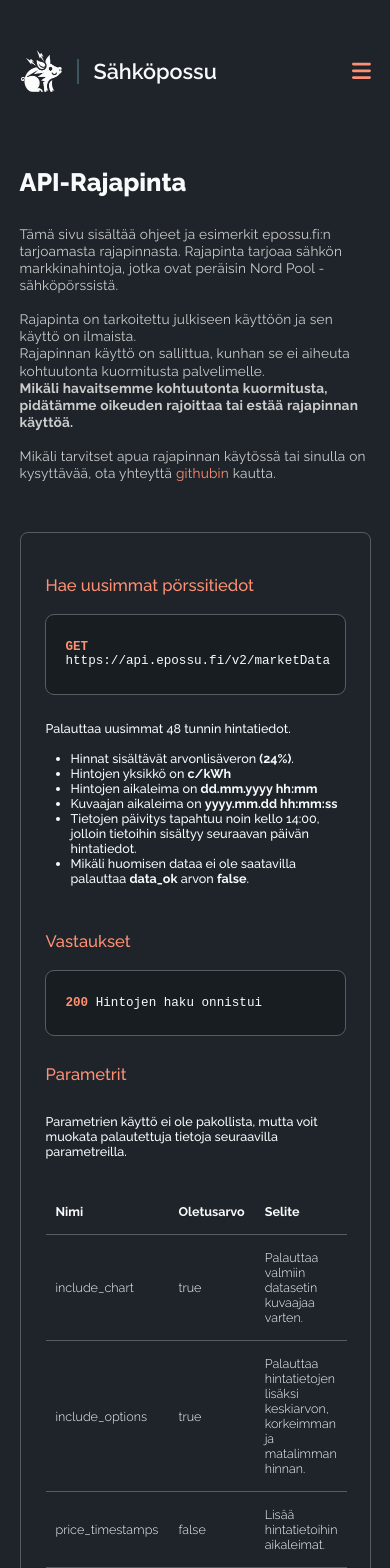
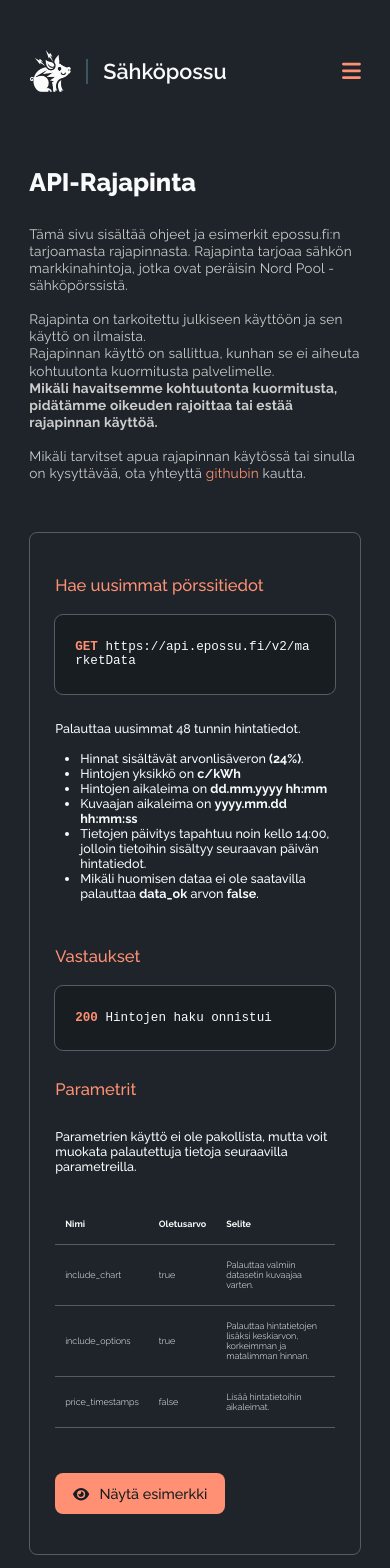
Before and after one commit to thevaldev/epossu-fi, a React (Vite) app: page /api in a window 390 px wide. Shown: the top 1568 px of the page. Built offline with nearby package versions, Linux system fonts and the light colour scheme.

Commit message:
Updated chart height and font sizes for smaller screens

```diff
--- a/src/css/elements/chart.scss
+++ b/src/css/elements/chart.scss
@@ -60,7 +60,7 @@
   }
 
   .responsive-chart {
-    height: 650px !important;
+    height: 750px !important;
     min-height: unset !important;
   }
 
@@ -97,3 +97,25 @@
     }
   }
 }
+
+@media only screen and (max-width: 700px) {
+  .chart .responsive-chart {
+    height: 450px !important;
+  }
+}
+
+@media only screen and (max-width: 500px) {
+  .recharts-layer.recharts-cartesian-axis-tick text {
+    font-size: 1.5rem;
+  }
+
+  .recharts-layer.recharts-reference-line {
+    line {
+      stroke: $primary;
+    }
+
+    text {
+      display: none;
+    }
+  }
+}
--- a/src/css/index.scss
+++ b/src/css/index.scss
@@ -221,13 +221,29 @@ section.page {
   }
 }
 
+@media only screen and (max-width: 500px) {
+  html,
+  body {
+    font-size: 47%;
+  }
+
+  .wrap .container {
+    width: 85%;
+  }
+
+  .chart .recharts-responsive-container {
+    padding: 5px;
+  }
+
+  .chart .box-row {
+    gap: 0px;
+    justify-content: space-around;
+  }
+}
+
 @media only screen and (max-width: 400px) {
   html,
   body {
     font-size: 45%;
   }
-
-  .wrap .container {
-    width: 90%;
-  }
 }
--- a/src/css/pages/Apidocs.scss
+++ b/src/css/pages/Apidocs.scss
@@ -70,6 +70,7 @@ section.api-docs {
       margin-top: 5px;
       line-height: 1.15;
       white-space: pre-wrap;
+      word-break: break-all;
 
       code.type {
         color: $primary;
@@ -123,3 +124,15 @@ section.api-docs {
     color: #ff79c6;
   }
 }
+
+@media only screen and (max-width: 500px) {
+  section.api-docs .event table {
+    font-size: 1.25rem;
+  }
+}
+
+@media only screen and (max-width: 300px) {
+  section.api-docs .event table {
+    font-size: 1.1rem;
+  }
+}
--- a/src/css/pages/Main.scss
+++ b/src/css/pages/Main.scss
@@ -245,9 +245,6 @@ h3 {
     }
   }
 
-  .chart .responsive-chart {
-    height: 400px !important;
-  }
 }
 
 @media only screen and (max-width: 400px) {
```
